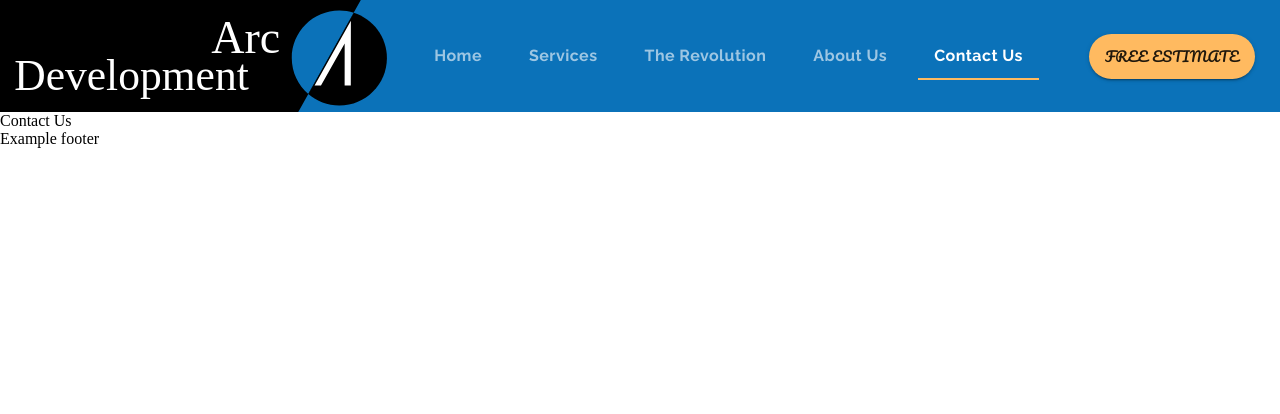
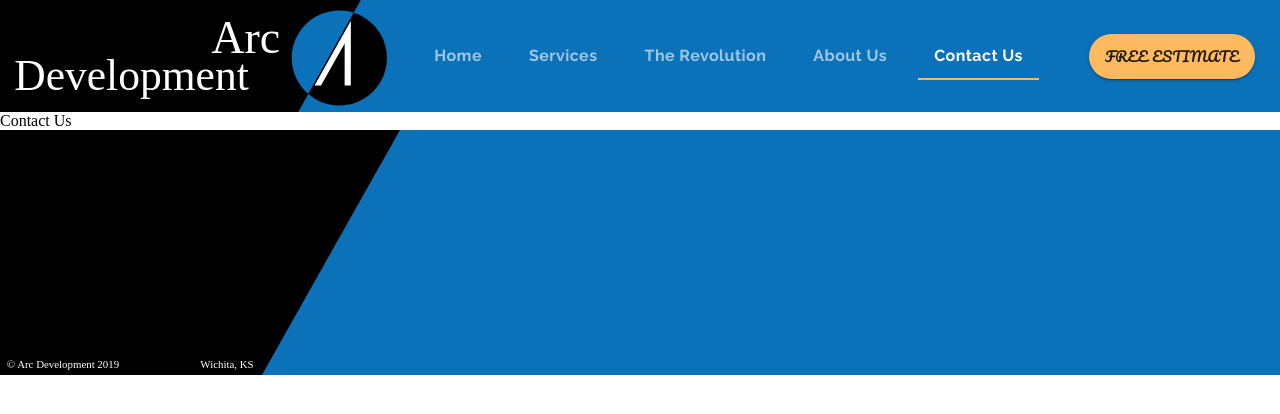
Before and after one commit to dejanV91/materialUiPractice, a React (Create React App) app: page /contactus in a window 1280 px wide. Shown: the top 414 px of the page. Built offline with nearby package versions, Linux system fonts and the light colour scheme.

Commit message:
Finish Footer Setup

```diff
--- a/src/components/App.js
+++ b/src/components/App.js
@@ -11,7 +11,10 @@
       <BrowserRouter>
         <Header />
         <Routes>
-          <Route path="/" element={<div>Home</div>}></Route>
+          <Route
+            path="/"
+            element={<div style={{ height: "2000px" }}>Home</div>}
+          ></Route>
           <Route path="/services" element={<div>Services</div>}></Route>
           <Route path="/revolution" element={<div>The Revolution</div>}></Route>
           <Route path="/aboutus" element={<div>About Us</div>}></Route>
--- a/src/components/ui/Footer.js
+++ b/src/components/ui/Footer.js
@@ -1,15 +1,36 @@
 import React from "react";
 import { makeStyles } from "tss-react/mui";
+import footerAdornment from "../../assets/Footer Adornment.svg";
 
 const useStyles = makeStyles()((theme) => ({
   footer: {
     backgroundColor: theme.palette.common.blue,
     width: "100%",
+    zIndex: 1300,
+    position: "relative",
+  },
+  adornment: {
+    width: "25em",
+    verticalAlign: "bottom",
+    [theme.breakpoints.down("md")]: {
+      width: "21em",
+    },
+    [theme.breakpoints.down("sm")]: {
+      width: "15em",
+    },
   },
 }));
 
 export default function Footer() {
-  const classes = useStyles();
+  const { classes } = useStyles();
 
-  return <footer className={classes.footer}>Example footer</footer>;
+  return (
+    <footer className={classes.footer}>
+      <img
+        src={footerAdornment}
+        alt="black decorative slash"
+        className={classes.adornment}
+      />
+    </footer>
+  );
 }
```
